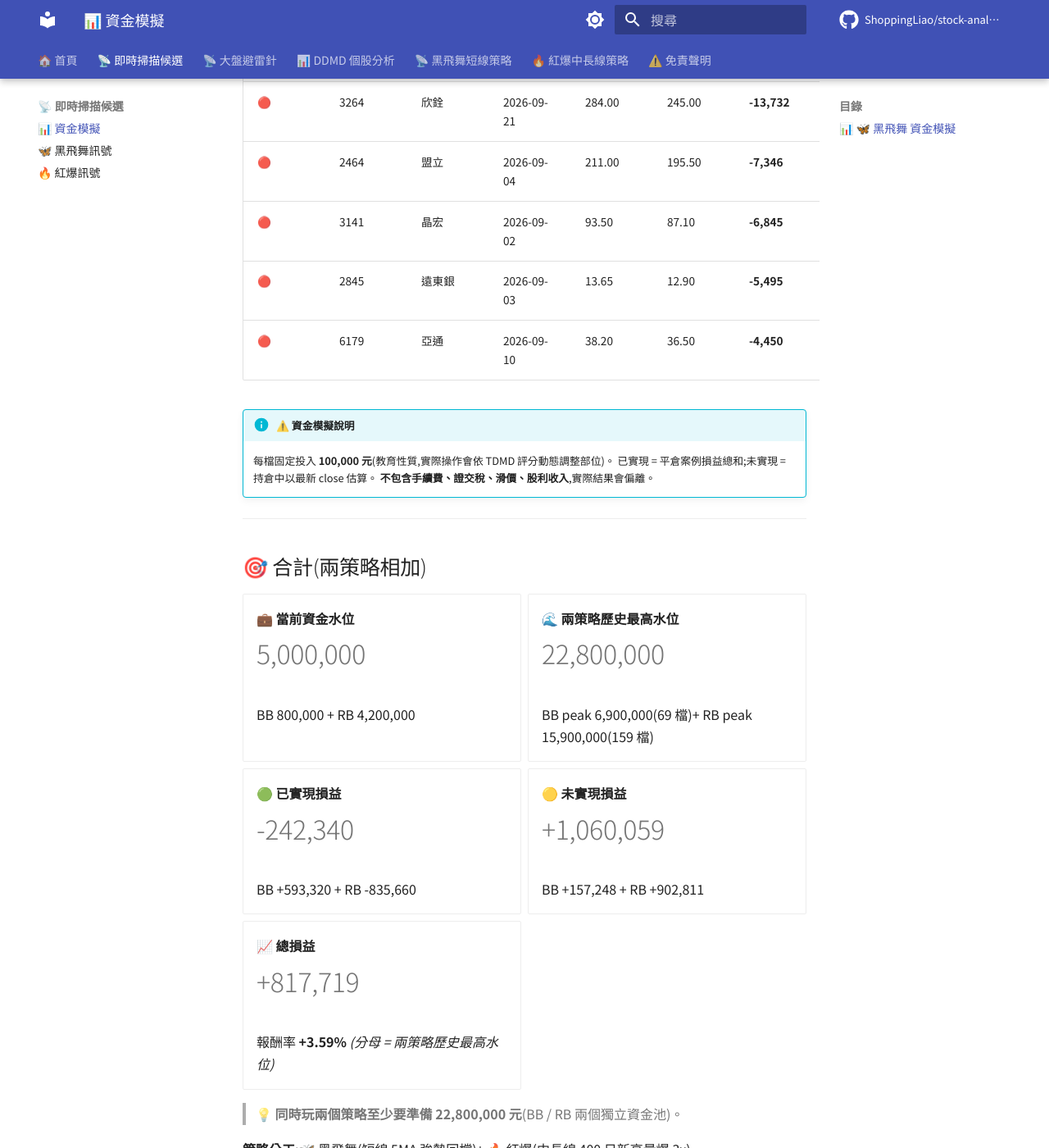
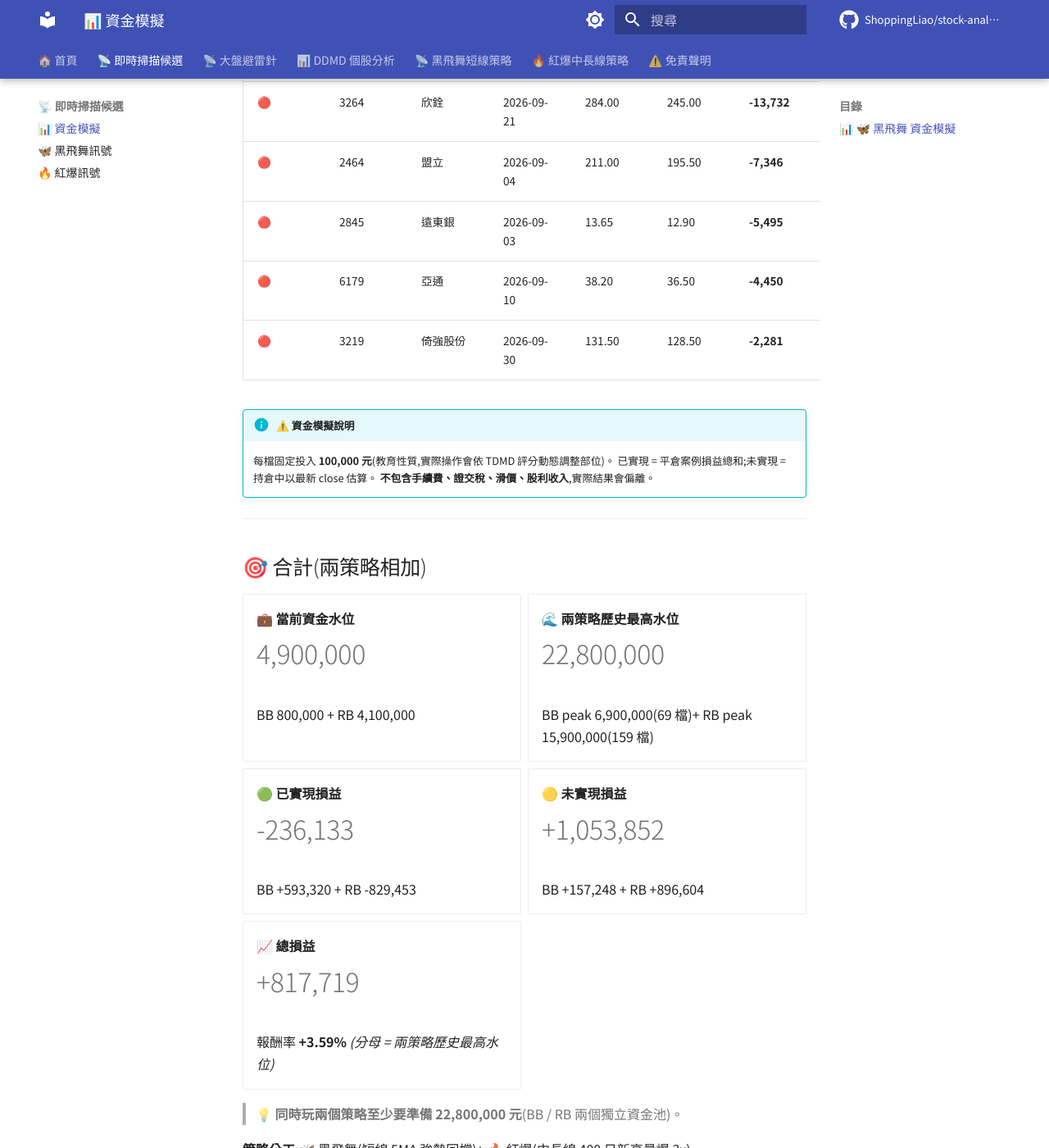
Before and after one commit to ShoppingLiao/stock-analysis-public, an MkDocs documentation site: the page built from docs/signals_capital.md, in a window 1280 px wide and 1400 px high, scrolled down 3198 px. Shown: the whole window at 82% size. Built offline with MkDocs 1.6.1 and Material for MkDocs 9.7.7, drawn with Linux system fonts in a browser that asks for light colours; comment, search, counter and statistics services are not loaded; some of the changed text lies outside the part shown.

Commit message:
docs(signals): update BB + RB + capital (2026-10-02)

```diff
--- a/docs/signals_capital.md
+++ b/docs/signals_capital.md
@@ -76,9 +76,9 @@
 
 -   **💼 當前資金水位**
 
-    # 4,200,000
+    # 4,100,000
 
-    持倉 42 檔 × 100,000
+    持倉 41 檔 × 100,000
 
 -   **🌊 歷史最高水位**
 
@@ -88,15 +88,15 @@
 
 -   **🟢 已實現損益**
 
-    # -835,660
+    # -829,453
 
-    勝率 30.4% / 250 檔已平倉
+    勝率 30.6% / 252 檔已平倉
 
 -   **🟡 未實現損益**
 
-    # +902,811
+    # +896,604
 
-    持倉 42 檔(現價 vs 進場價)
+    持倉 41 檔(現價 vs 進場價)
 
 -   **📈 總損益**
 
@@ -106,7 +106,7 @@
 
 </div>
 
-> **💡 解讀**:這個策略歷史上**同時最多持有 159 檔**(在 2026-06-23),代表「玩這個策略至少要準備 **15,900,000 元**」才不會因資金不夠錯過訊號。當前只佔用 4,200,000(42 檔)。
+> **💡 解讀**:這個策略歷史上**同時最多持有 159 檔**(在 2026-06-23),代表「玩這個策略至少要準備 **15,900,000 元**」才不會因資金不夠錯過訊號。當前只佔用 4,100,000(41 檔)。
 
 ### 持倉中 — Top 5 獲利 / 虧損
 
@@ -119,9 +119,9 @@
 | 🟢 | 8039 | 台虹 | 2026-07-14 | 185.50 | 296.00 | **+59,569** | **+59.57%** |
 | 🔴 | 3264 | 欣銓 | 2026-09-21 | 284.00 | 245.00 | **-13,732** | **-13.73%** |
 | 🔴 | 2464 | 盟立 | 2026-09-04 | 211.00 | 195.50 | **-7,346** | **-7.35%** |
-| 🔴 | 3141 | 晶宏 | 2026-09-02 | 93.50 | 87.10 | **-6,845** | **-6.84%** |
 | 🔴 | 2845 | 遠東銀 | 2026-09-03 | 13.65 | 12.90 | **-5,495** | **-5.49%** |
 | 🔴 | 6179 | 亞通 | 2026-09-10 | 38.20 | 36.50 | **-4,450** | **-4.45%** |
+| 🔴 | 3219 | 倚強股份 | 2026-09-30 | 131.50 | 128.50 | **-2,281** | **-2.28%** |
 
 !!! info "⚠️ 資金模擬說明"
     每檔固定投入 **100,000 元**(教育性質,實際操作會依 TDMD 評分動態調整部位)。
@@ -136,9 +136,9 @@
 
 -   **💼 當前資金水位**
 
-    # 5,000,000
+    # 4,900,000
 
-    BB 800,000 + RB 4,200,000
+    BB 800,000 + RB 4,100,000
 
 -   **🌊 兩策略歷史最高水位**
 
@@ -148,15 +148,15 @@
 
 -   **🟢 已實現損益**
 
-    # -242,340
+    # -236,133
 
-    BB +593,320 + RB -835,660
+    BB +593,320 + RB -829,453
 
 -   **🟡 未實現損益**
 
-    # +1,060,059
+    # +1,053,852
 
-    BB +157,248 + RB +902,811
+    BB +157,248 + RB +896,604
 
 -   **📈 總損益**
 
```
Also changed, not shown: docs/signals_red_burst.md (+47 -52 lines).
